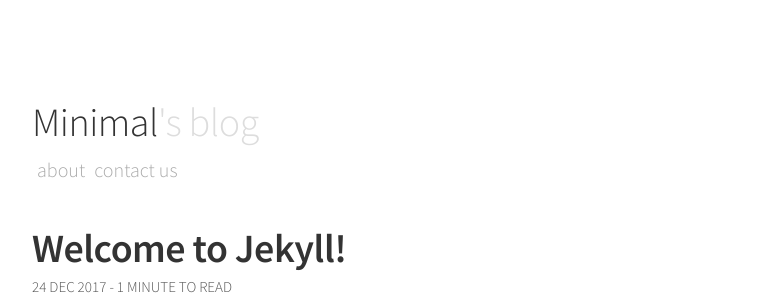
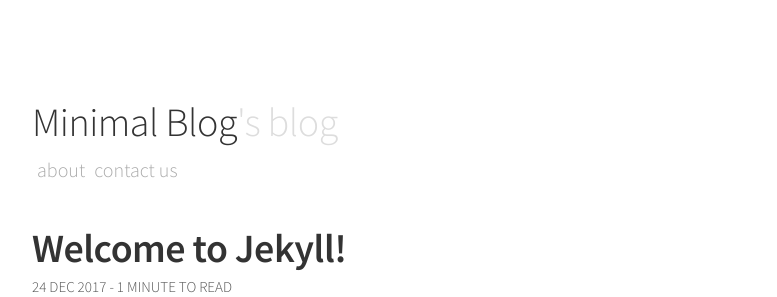
Before and after one commit to delley/minimal-blog, a Jekyll site: the page built from _posts/2017-12-24-welcome-to-jekyll.markdown, in a window 1280 px wide. Shown: the top 297 px of the page, without its empty margins (248-1025 px from the left). Built offline with Jekyll 4.4.1, drawn with Linux system fonts in a browser that asks for light colours; comment, search, counter and statistics services are not loaded.

Commit message:
fix variables

```diff
--- a/_config.yml
+++ b/_config.yml
@@ -13,11 +13,11 @@
 # you will see them accessed via {{ site.title }}, {{ site.email }}, and so on.
 # You can create any custom variable you would like, and they will be accessible
 # in the templates via {{ site.myvariable }}.
-title: Minimal
+title: Minimal Blog
 email: blog@minimal.com
 description: "Esse é um blog minimalista criado para aprender como funciona essa ferramenta linda que é o Jekyll."
-baseurl: ""
-url: ""
+baseurl: "minimal-blog"
+url: "https://delley.github.io"
 twitter_username: minimal_twitter
 github_username:  minimal_github
 
```
